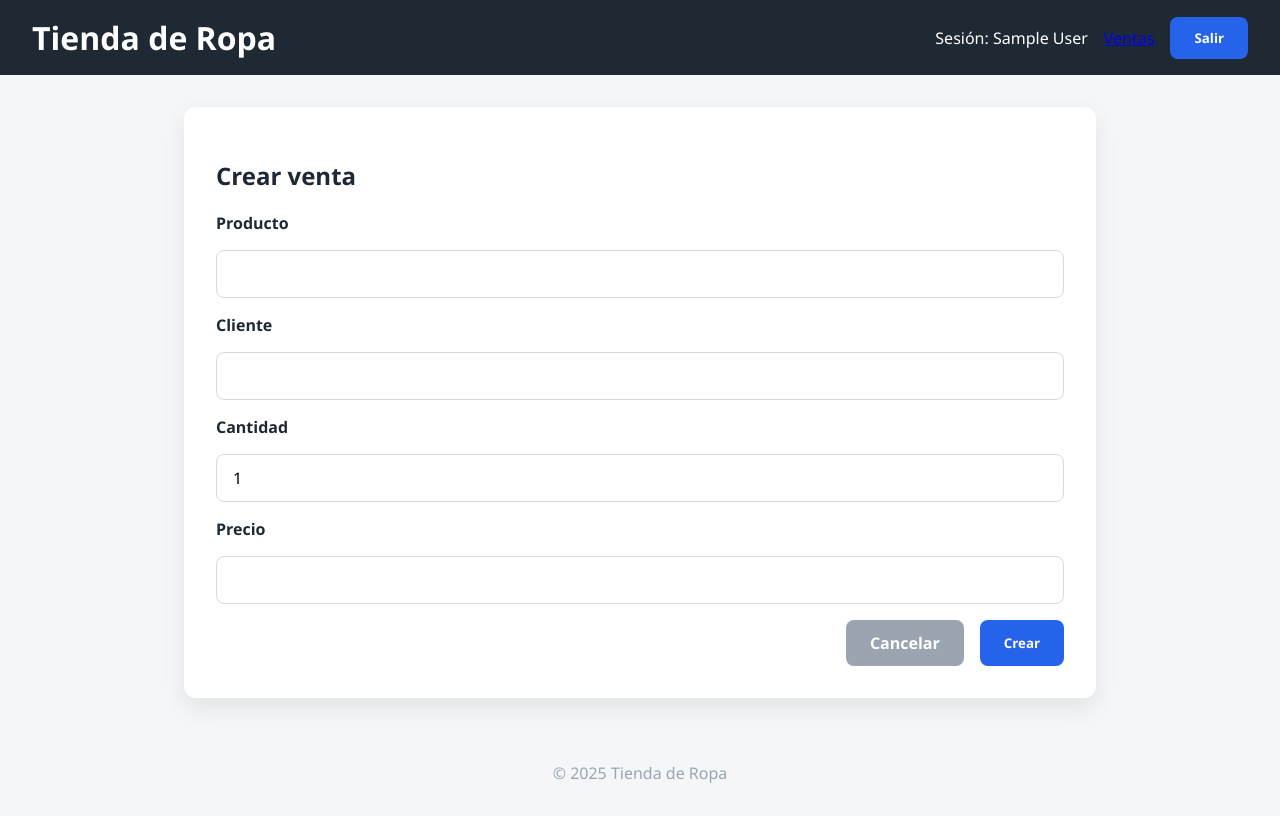
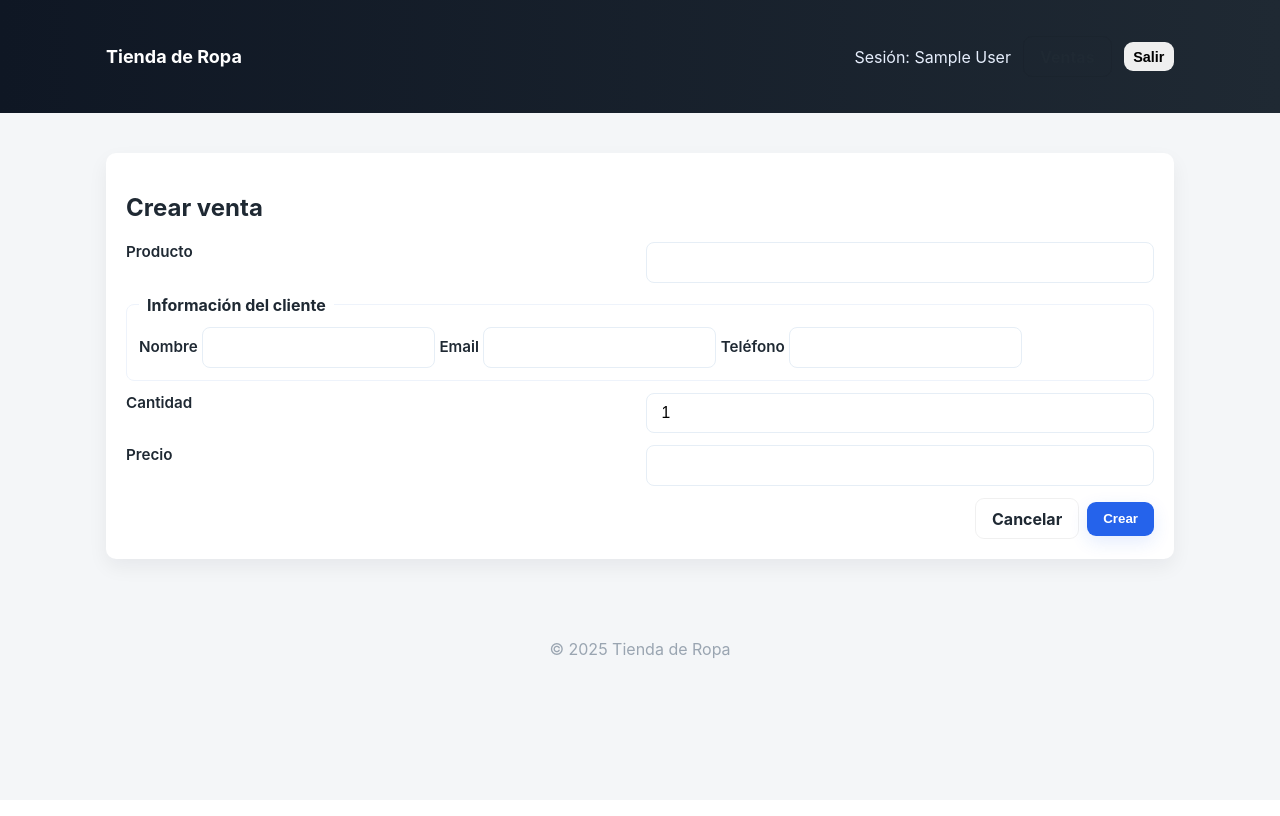
Before and after one commit to Kenth12/Shop, a Flask app: page /ventas/nueva in a window 1280 px wide. Run offline with Flask 3, Linux system fonts and the light colour scheme; the visitor is signed in with stand-in values (Sample User, id 1).

Commit message:
Enhance sales management: normalize customer data structure, add CSV report generation, and improve UI with new styles and forms.

```diff
--- a/app.py
+++ b/app.py
@@ -1,6 +1,8 @@
 from __future__ import annotations
 
 import json
+import csv
+import io
 from pathlib import Path
 from typing import Any, Dict, List
 from uuid import uuid4
@@ -14,6 +16,7 @@ from flask import (
     request,
     session,
     url_for,
+    Response,
 )
 
 BASE_DIR = Path(__file__).resolve().parent
@@ -118,6 +121,21 @@ def create_app() -> Flask:
         if not require_login():
             return redirect(url_for("login"))
         sales = get_sales()
+        # Normalize customer field: allow older sales where customer is a string
+        for s in sales:
+            cust = s.get("customer")
+            if cust is None:
+                s["customer"] = {"name": "", "email": "", "phone": ""}
+            elif isinstance(cust, str):
+                s["customer"] = {"name": cust, "email": "", "phone": ""}
+            else:
+                # ensure all keys exist
+                s["customer"] = {
+                    "name": cust.get("name", "") if isinstance(cust, dict) else str(cust),
+                    "email": cust.get("email", "") if isinstance(cust, dict) else "",
+                    "phone": cust.get("phone", "") if isinstance(cust, dict) else "",
+                }
+
         return render_template("sales_list.html", sales=sales)
 
     @app.route("/ventas/nueva", methods=["GET", "POST"])
@@ -129,7 +147,10 @@ def create_app() -> Flask:
             product = request.form.get("product", "").strip()
             quantity = request.form.get("quantity", "").strip()
             price = request.form.get("price", "").strip()
-            customer = request.form.get("customer", "").strip()
+            # customer details
+            customer_name = request.form.get("customer_name", "").strip()
+            customer_email = request.form.get("customer_email", "").strip()
+            customer_phone = request.form.get("customer_phone", "").strip()
 
             errors = []
             if not product:
@@ -158,7 +179,7 @@ def create_app() -> Flask:
                         "product": product,
                         "quantity": quantity,
                         "price": price,
-                        "customer": customer,
+                        "customer": {"name": customer_name, "email": customer_email, "phone": customer_phone},
                     },
                 )
 
@@ -167,7 +188,7 @@ def create_app() -> Flask:
                 "product": product,
                 "quantity": quantity_value,
                 "price": price_value,
-                "customer": customer,
+                "customer": {"name": customer_name, "email": customer_email, "phone": customer_phone},
                 "seller": session.get("display_name"),
             }
             sales = get_sales()
@@ -188,11 +209,26 @@ def create_app() -> Flask:
         if sale is None:
             abort(404, description="Venta no encontrada")
 
+        # Normalize existing sale customer to dict for editing
+        cust = sale.get("customer")
+        if cust is None:
+            sale["customer"] = {"name": "", "email": "", "phone": ""}
+        elif isinstance(cust, str):
+            sale["customer"] = {"name": cust, "email": "", "phone": ""}
+        else:
+            sale["customer"] = {
+                "name": cust.get("name", "") if isinstance(cust, dict) else str(cust),
+                "email": cust.get("email", "") if isinstance(cust, dict) else "",
+                "phone": cust.get("phone", "") if isinstance(cust, dict) else "",
+            }
+
         if request.method == "POST":
             product = request.form.get("product", "").strip()
             quantity = request.form.get("quantity", "").strip()
             price = request.form.get("price", "").strip()
-            customer = request.form.get("customer", "").strip()
+            customer_name = request.form.get("customer_name", "").strip()
+            customer_email = request.form.get("customer_email", "").strip()
+            customer_phone = request.form.get("customer_phone", "").strip()
 
             errors = []
             if not product:
@@ -222,7 +258,7 @@ def create_app() -> Flask:
                         "product": product,
                         "quantity": quantity,
                         "price": price,
-                        "customer": customer,
+                        "customer": {"name": customer_name, "email": customer_email, "phone": customer_phone},
                     },
                 )
 
@@ -231,7 +267,7 @@ def create_app() -> Flask:
                     "product": product,
                     "quantity": quantity_value,
                     "price": price_value,
-                    "customer": customer,
+                    "customer": {"name": customer_name, "email": customer_email, "phone": customer_phone},
                 }
             )
             persist_sales(sales)
@@ -254,6 +290,69 @@ def create_app() -> Flask:
         flash("Venta eliminada.", "info")
         return redirect(url_for("sales_list"))
 
+    @app.route("/ventas/reporte")
+    def sales_report():
+        """Genera un CSV con todas las ventas y lo devuelve como descarga."""
+        if not require_login():
+            return redirect(url_for("login"))
+
+        sales = get_sales()
+
+        # Normalize customer info
+        for s in sales:
+            cust = s.get("customer")
+            if cust is None:
+                s["customer"] = {"name": "", "email": "", "phone": ""}
+            elif isinstance(cust, str):
+                s["customer"] = {"name": cust, "email": "", "phone": ""}
+            else:
+                s["customer"] = {
+                    "name": cust.get("name", "") if isinstance(cust, dict) else str(cust),
+                    "email": cust.get("email", "") if isinstance(cust, dict) else "",
+                    "phone": cust.get("phone", "") if isinstance(cust, dict) else "",
+                }
+
+        output = io.StringIO()
+        writer = csv.writer(output)
+        # Header
+        writer.writerow([
+            "id",
+            "product",
+            "quantity",
+            "price",
+            "seller",
+            "customer_name",
+            "customer_email",
+            "customer_phone",
+            "total",
+        ])
+
+        for s in sales:
+            cust = s.get("customer", {}) or {}
+            qty = s.get("quantity", 0)
+            price = s.get("price", 0)
+            total = qty * price if isinstance(qty, (int, float)) and isinstance(price, (int, float)) else ""
+            writer.writerow(
+                [
+                    s.get("id", ""),
+                    s.get("product", ""),
+                    qty,
+                    price,
+                    s.get("seller", ""),
+                    cust.get("name", ""),
+                    cust.get("email", ""),
+                    cust.get("phone", ""),
+                    total,
+                ]
+            )
+
+        csv_data = output.getvalue()
+        output.close()
+
+        resp = Response(csv_data, mimetype="text/csv")
+        resp.headers["Content-Disposition"] = "attachment; filename=reporte_ventas.csv"
+        return resp
+
     return app
 
 
--- a/static/css/styles.css
+++ b/static/css/styles.css
@@ -1,171 +1,111 @@
-* {
-  box-sizing: border-box;
-  font-family: "Segoe UI", Tahoma, Geneva, Verdana, sans-serif;
+
+/* Base */
+* { box-sizing: border-box; }
+:root{
+  --bg: #f4f6f8;
+  --surface: #ffffff;
+  --muted: #9aa5b1;
+  --text: #1f2933;
+  --accent: #2563eb;
+  --accent-600: #1d4ed8;
+  --danger: #dc2626;
+  --radius: 10px;
+}
+html,body{ height:100%; }
+body{
+  margin:0;
+  font-family: Inter, ui-sans-serif, system-ui, -apple-system, "Segoe UI", Roboto, "Helvetica Neue", Arial;
+  background: var(--bg);
+  color: var(--text);
+  -webkit-font-smoothing:antialiased;
+  -moz-osx-font-smoothing:grayscale;
 }
 
-body {
-  margin: 0;
-  background: #f4f6f8;
-  color: #1f2933;
+/* Layout */
+header{
+  background: linear-gradient(90deg, #0f1724, #1f2933);
+  color: #fff;
+  padding: 0.75rem 1rem;
+}
+.container{
+  max-width:1100px;
+  margin: 1.5rem auto;
+  padding: 0 1rem;
+}
+header .bar{
+  display:flex;
+  gap:1rem;
+  align-items:center;
+  justify-content:space-between;
+}
+header h1{ margin:0; font-size:1.125rem; }
+nav{ display:flex; gap:0.75rem; align-items:center; }
+nav a, nav span{ color: #e6eefc; }
+
+main{ padding: 1rem 0; }
+footer{ text-align:center; padding:1rem 0; color:var(--muted); }
+
+.card{
+  background:var(--surface);
+  border-radius: var(--radius);
+  padding:1rem;
+  box-shadow: 0 8px 20px rgba(15,23,42,0.06);
 }
 
-header {
-  display: flex;
-  justify-content: space-between;
-  align-items: center;
-  background: #1f2933;
-  color: #fff;
-  padding: 1rem 2rem;
+/* Flash messages */
+.flash-messages{ list-style:none; padding:0; margin:0 0 1rem 0; display:flex; flex-direction:column; gap:0.5rem }
+.flash-messages li{ padding:0.6rem 0.9rem; border-radius:8px; font-weight:600 }
+.flash-messages li.success{ background:#dcfce7; color:#166534 }
+.flash-messages li.error{ background:#fee2e2; color:#b91c1c }
+.flash-messages li.info{ background:#bfdbfe; color:#1d4ed8 }
+
+/* Forms */
+form{ display:flex; flex-direction:column; gap:0.75rem }
+label{ font-size:0.95rem; font-weight:600 }
+input, select, textarea{ padding:0.65rem 0.9rem; border-radius:8px; border:1px solid #e6eef6; font-size:0.98rem; outline:none }
+input:focus, select:focus, textarea:focus{ box-shadow:0 0 0 4px rgba(37,99,235,0.08); border-color:var(--accent) }
+fieldset{ border:1px solid #eef3fb; padding:0.75rem; border-radius:8px; margin:0 }
+legend{ font-weight:700; padding:0 0.5rem }
+
+.form-grid{ display:grid; gap:0.75rem }
+
+/* Buttons */
+.button, button{ display:inline-flex; align-items:center; justify-content:center; gap:0.5rem; padding:0.6rem 1rem; border-radius:9px; font-weight:700; cursor:pointer; border:none; text-decoration:none }
+.button.primary{ background:var(--accent); color:#fff; box-shadow:0 6px 18px rgba(37,99,235,0.12) }
+.button.primary:hover{ background:var(--accent-600) }
+.button.secondary{ background:#eef3fb; color:var(--accent); border:1px solid rgba(37,99,235,0.08) }
+.button.danger{ background:var(--danger); color:#fff }
+.button.ghost{ background:transparent; color:var(--text); border:1px solid rgba(0,0,0,0.06) }
+.button.small{ padding:0.4rem 0.6rem; font-size:0.9rem }
+.button:focus{ box-shadow:0 0 0 4px rgba(37,99,235,0.12) }
+
+.actions{ display:flex; gap:0.5rem; justify-content:flex-end; align-items:center }
+.header-row{ display:flex; gap:0.75rem; justify-content:space-between; align-items:center; margin-bottom:1rem }
+
+/* Table */
+.table-responsive{ overflow:auto; }
+table{ width:100%; border-collapse:collapse; min-width:700px }
+th, td{ text-align:left; padding:0.75rem 0.75rem; border-bottom:1px solid #f1f5f9 }
+th{ background:transparent; color:var(--muted); font-weight:700; font-size:0.95rem }
+td{ vertical-align:middle }
+.muted{ color:var(--muted); font-size:0.85rem }
+
+/* Small screens: stack form fields */
+@media (min-width:700px){
+  .form-grid{ grid-template-columns: repeat(2, 1fr) }
+  .form-grid .full{ grid-column: 1 / -1 }
+  .card{ padding:1.25rem }
 }
 
-header h1 {
-  margin: 0;
+@media (max-width:699px){
+  header .bar{ flex-direction:column; align-items:flex-start; gap:0.5rem }
+  nav{ gap:0.5rem }
+  .header-row{ flex-direction:column; align-items:flex-start }
+  .actions{ width:100%; justify-content:space-between }
+  table{ min-width:600px }
 }
 
-nav {
-  display: flex;
-  gap: 1rem;
-  align-items: center;
-}
-
-nav span {
-  font-weight: 500;
-}
-
-main {
-  max-width: 960px;
-  margin: 2rem auto;
-  padding: 0 1.5rem;
-}
-
-footer {
-  text-align: center;
-  padding: 1rem 0;
-  color: #9aa5b1;
-}
-
-.card {
-  background: #fff;
-  border-radius: 12px;
-  padding: 2rem;
-  box-shadow: 0 10px 25px rgba(15, 23, 42, 0.08);
-}
-
-form {
-  display: flex;
-  flex-direction: column;
-  gap: 1rem;
-}
-
-label {
-  font-weight: 600;
-}
-
-input {
-  padding: 0.75rem 1rem;
-  border-radius: 8px;
-  border: 1px solid #d2dae2;
-  font-size: 1rem;
-}
-
-button,
-.button {
-  display: inline-block;
-  padding: 0.75rem 1.5rem;
-  border: none;
-  border-radius: 8px;
-  background: #2563eb;
-  color: #fff;
-  font-weight: 600;
-  cursor: pointer;
-  text-decoration: none;
-  text-align: center;
-  transition: background 0.2s ease-in-out;
-}
-
-button:hover,
-.button:hover {
-  background: #1d4ed8;
-}
-
-.button.secondary {
-  background: #9aa5b1;
-}
-
-.button.secondary:hover {
-  background: #7b8794;
-}
-
-.button.danger {
-  background: #dc2626;
-}
-
-.button.danger:hover {
-  background: #b91c1c;
-}
-
-.button.small,
-button.small {
-  padding: 0.5rem 1rem;
-  font-size: 0.9rem;
-}
-
-.actions {
-  display: flex;
-  justify-content: flex-end;
-  gap: 1rem;
-}
-
-.header-row {
-  display: flex;
-  justify-content: space-between;
-  align-items: center;
-  margin-bottom: 1.5rem;
-}
-
-table {
-  width: 100%;
-  border-collapse: collapse;
-}
-
-th,
-td {
-  padding: 0.75rem 1rem;
-  border-bottom: 1px solid #e2e8f0;
-}
-
-th {
-  text-align: left;
-  background: #f1f5f9;
-}
-
-.flash-messages {
-  list-style: none;
-  padding: 0;
-  margin-bottom: 1.5rem;
-}
-
-.flash-messages li {
-  padding: 0.75rem 1rem;
-  border-radius: 8px;
-  margin-bottom: 0.75rem;
-}
-
-.flash-messages li.success {
-  background: #dcfce7;
-  color: #166534;
-}
-
-.flash-messages li.error {
-  background: #fee2e2;
-  color: #b91c1c;
-}
-
-.flash-messages li.info {
-  background: #bfdbfe;
-  color: #1d4ed8;
-}
-
-form.inline {
-  display: inline;
-}
+/* Utilities */
+.inline{ display:inline-flex; gap:0.5rem }
+.small{ font-size:0.85rem }
+.center{ text-align:center }
--- a/templates/base.html
+++ b/templates/base.html
@@ -8,18 +8,23 @@
   </head>
   <body>
     <header>
+      <div class="container">
+        <div class="bar">
           <h1>Tienda de Ropa</h1>
           <nav>
             {% if session.get('username') %}
             <span>Sesión: {{ session.get('display_name') }}</span>
-        <a href="{{ url_for('sales_list') }}">Ventas</a>
+            <a class="button ghost" href="{{ url_for('sales_list') }}">Ventas</a>
             <form class="inline" method="get" action="{{ url_for('logout') }}">
-          <button type="submit">Salir</button>
+              <button class="button small" type="submit">Salir</button>
             </form>
             {% endif %}
           </nav>
+        </div>
+      </div>
     </header>
     <main>
+      <div class="container">
       {% with messages = get_flashed_messages(with_categories=true) %}
       {% if messages %}
       <ul class="flash-messages">
@@ -31,9 +36,12 @@
       {% endwith %}
 
       {% block content %}{% endblock %}
+      </div>
     </main>
     <footer>
+      <div class="container">
         <p>© {{ 2025 }} Tienda de Ropa</p>
+      </div>
     </footer>
   </body>
 </html>
--- a/templates/sales_form.html
+++ b/templates/sales_form.html
@@ -5,7 +5,7 @@
 {% block content %}
 <section class="card">
   <h2>{{ action }} venta</h2>
-  <form method="post">
+  <form method="post" class="form-grid">
     <label for="product">Producto</label>
     <input
       type="text"
@@ -15,13 +15,33 @@
       required
     />
 
-    <label for="customer">Cliente</label>
-    <input
-      type="text"
-      id="customer"
-      name="customer"
-      value="{{ sale.customer if sale else '' }}"
-    />
+    <fieldset class="full">
+      <legend>Información del cliente</legend>
+
+      <label for="customer_name">Nombre</label>
+      <input
+        type="text"
+        id="customer_name"
+        name="customer_name"
+        value="{{ sale.customer.name if sale and sale.customer else '' }}"
+      />
+
+      <label for="customer_email">Email</label>
+      <input
+        type="email"
+        id="customer_email"
+        name="customer_email"
+        value="{{ sale.customer.email if sale and sale.customer else '' }}"
+      />
+
+      <label for="customer_phone">Teléfono</label>
+      <input
+        type="tel"
+        id="customer_phone"
+        name="customer_phone"
+        value="{{ sale.customer.phone if sale and sale.customer else '' }}"
+      />
+    </fieldset>
 
     <label for="quantity">Cantidad</label>
     <input
@@ -44,9 +64,9 @@
       required
     />
 
-    <div class="actions">
-      <a class="button secondary" href="{{ url_for('sales_list') }}">Cancelar</a>
-      <button class="button" type="submit">{{ action }}</button>
+    <div class="actions full">
+      <a class="button ghost" href="{{ url_for('sales_list') }}">Cancelar</a>
+      <button class="button primary" type="submit">{{ action }}</button>
     </div>
   </form>
 </section>
```
Also changed, not shown: data/sales.json (+12 -0 lines), templates/sales_list.html (+17 -3 lines). Lines whose indentation alone changed are shown as unchanged.
